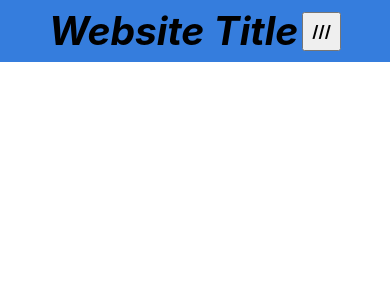
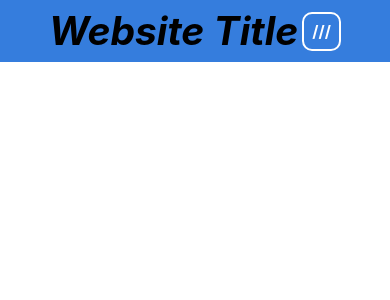
Before and after one commit to JakeeBro/cr-website, a React (Create React App) app: page / in a window 390 px wide. Shown: the top 300 px of the page. Built offline with nearby package versions, Linux system fonts and the light colour scheme.

Commit message:
CSS Fix and NavBurger Styling

```diff
--- a/src/components/NavBar/NavBarV2.css
+++ b/src/components/NavBar/NavBarV2.css
@@ -1,4 +1,39 @@
+.navdiv-v2 {
+	background-color: #357DDD;
+	width: auto;
+	height: 8vmin;
+}
+
+.navbar-v2 {
+	display: inline-flex;
+	align-items: center;
+	justify-content: space-between;
+	width: stretch;
+	height: 8vmin;
+	margin: 0 10vw 0 10vw;
+}
+
+.navtitle-v2 {
+	font-weight: bold;
+	font-style: italic;
+	font-size: 3vw;
+	margin-right: 1vw;
+}
+
+.navlist-v2 {
+	display: flex;
+	align-items: center;
+	justify-content: center;
+}
+
 .navbutton-v2 {
+	visibility: visible;
+	font-weight: bold;
+	font-style: normal;
+	font-size: 1.5vw;
+	width: 12vw;
+	height: 5vmin;
+	margin-left: 1vw;
 	color: white;
 	background-color: transparent;
 	border: solid;
@@ -8,6 +43,25 @@
 }
 
 .navbutton-v2:hover {
+	color: black;
+	background-color: white;
+}
+
+.navburger-v2 {
+	visibility: hidden;
+	margin: 0;
+	padding: 0;
+	width: 0;
+	height: 0;
+	color: white;
+	background-color: transparent;
+	border: solid;
+	border-width: 2px;
+	border-color: white;
+	border-radius: 10px;
+}
+
+.navburger-v2:hover {
 	color: black;
 	background-color: white;
 }
@@ -71,7 +125,7 @@
 	.navdiv-v2 {
 		background-color: #357DDD;
 		width: auto;
-		height: 8vmin;
+		height: 12vmin;
 	}
 
 	.navbar-v2 {
@@ -79,14 +133,14 @@
 		align-items: center;
 		justify-content: space-between;
 		width: stretch;
-		height: 8vmin;
+		height: 12vmin;
 		margin: 0 10vw 0 10vw;
 	}
 
 	.navtitle-v2 {
 		font-weight: bold;
 		font-style: italic;
-		font-size: 5vw;
+		font-size: 6vw;
 		margin-right: 1vw;
 	}
 
```
